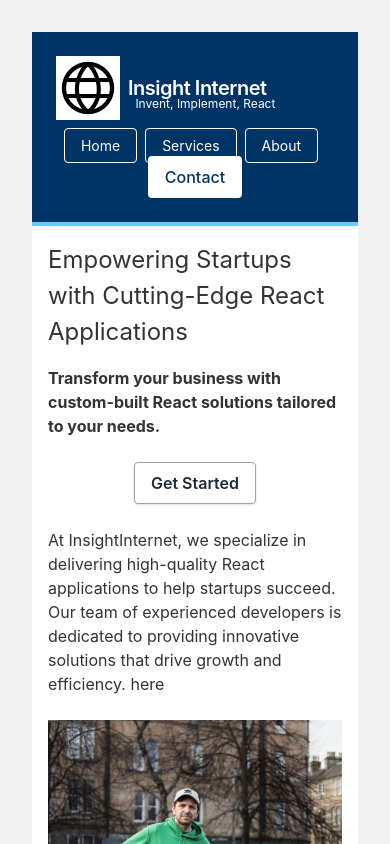
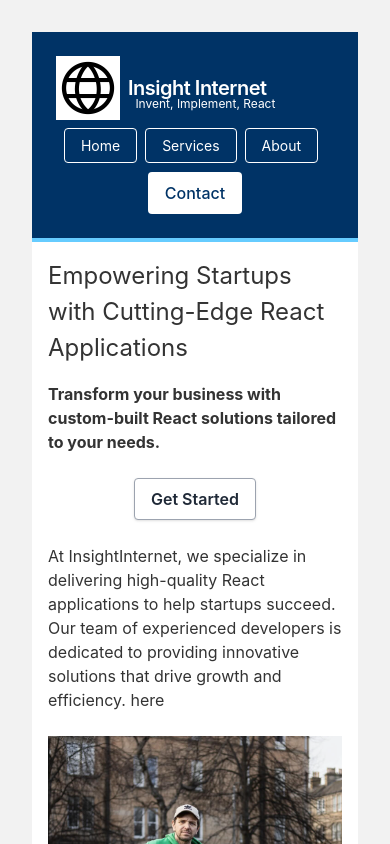
Before and after one commit to matherton/insightinternetApp, a Vue app: page / in a window 390 px wide. Shown: the top 844 px of the page. Built offline with nearby package versions, Linux system fonts and the light colour scheme.

Commit message:
added tailwind classes to contact btn ensuring it does not crash into other nav item at smaller veiwport widths

```diff
--- a/src/components/Header.vue
+++ b/src/components/Header.vue
@@ -28,7 +28,7 @@ defineProps({
         <div>
           <button
             href="#"
-            class="button-secondary px-4 py-2"
+            class="button-secondary px-4 py-2 mt-4 lg:mt-0"
             @click="showModal"
           >
             Contact
```
